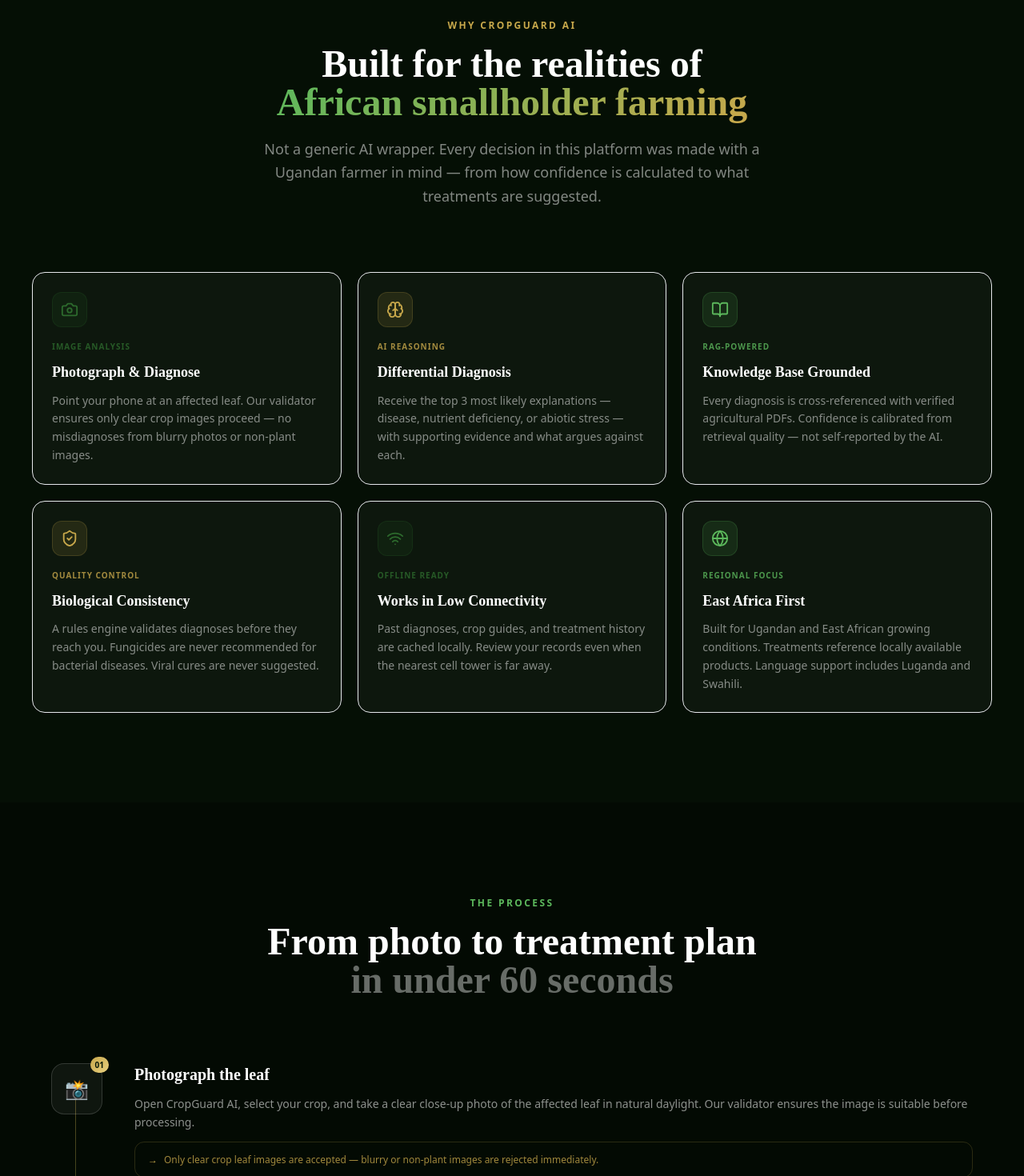
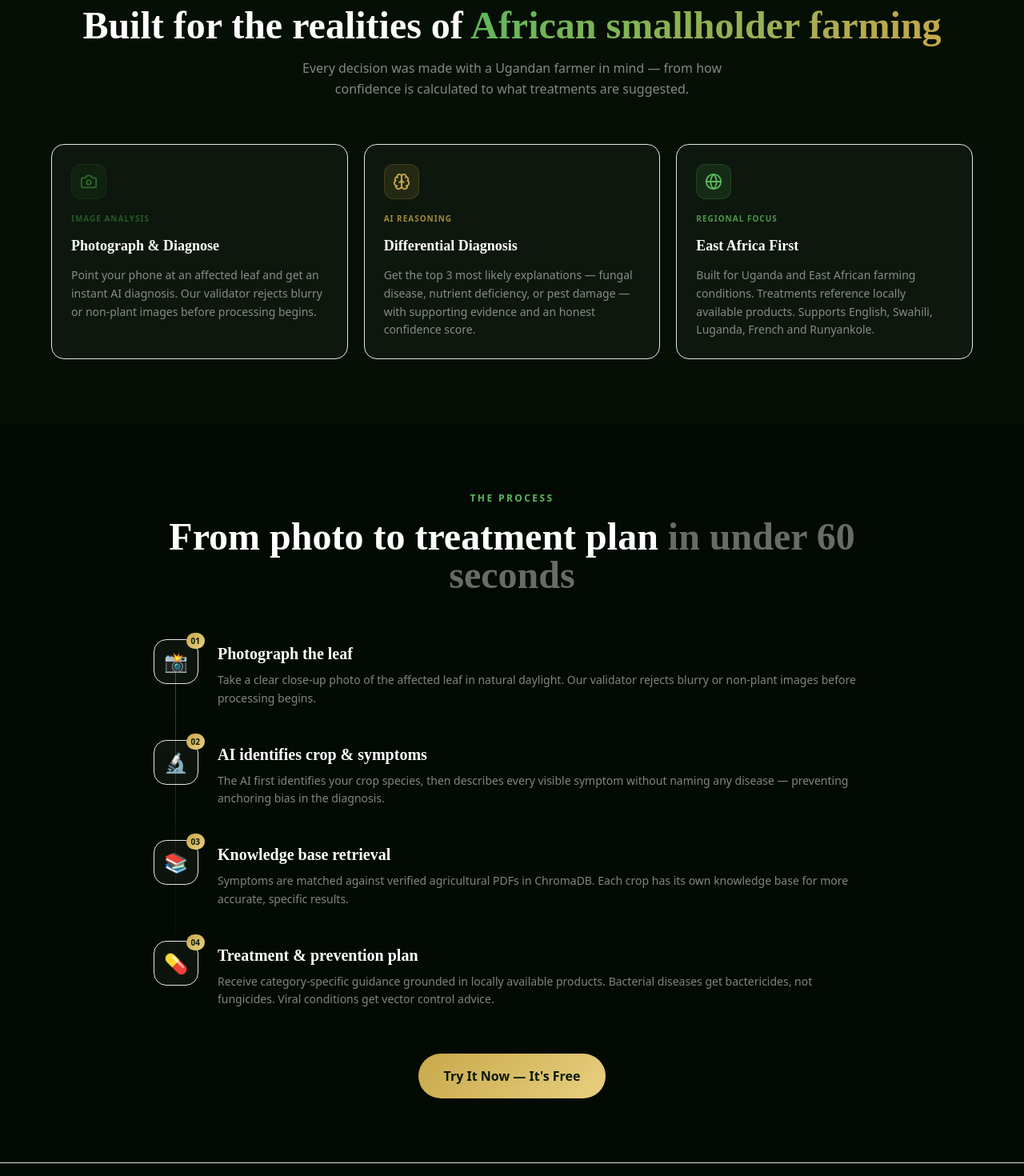
Before and after one commit to sindrella-45/Cropguard, a Next.js app in the folder frontend/: page / in a window 1280 px wide. Shown: the part 1330-2800 px from the top of the page at 80% size. Built offline with nearby package versions, Linux system fonts and the light colour scheme.

Commit message:
Clean up landing page — remove testimonials, tighten spacing

```diff
--- a/frontend/src/app/page.tsx
+++ b/frontend/src/app/page.tsx
@@ -1,10 +1,9 @@
-// src/app/page.tsx — replace your current page.tsx
+// src/app/page.tsx
 import { PublicNav }       from "@/components/home/PublicNav";
 import { HeroSection }     from "@/components/home/HeroSection";
 import { StatsStrip }      from "@/components/home/StatsStrip";
 import { FeaturesSection } from "@/components/home/FeaturesSection";
 import { HowItWorks }      from "@/components/home/HowItWorks";
-import { Testimonials }    from "@/components/home/Testimonials";
 import { Footer }          from "@/components/home/Footer";
 
 export default function HomePage() {
@@ -15,7 +14,6 @@
       <StatsStrip />
       <FeaturesSection />
       <HowItWorks />
-      <Testimonials />
       <Footer />
     </main>
   );
--- a/frontend/src/components/home/FeaturesSection.tsx
+++ b/frontend/src/components/home/FeaturesSection.tsx
@@ -1,17 +1,14 @@
 "use client";
-import { motion } from "framer-motion";
-import { useInView } from "framer-motion";
+import { motion, useInView } from "framer-motion";
 import { useRef } from "react";
-import {
-  Camera, Brain, BookOpen, Wifi, Globe, ShieldCheck
-} from "lucide-react";
+import { Camera, Brain, Globe } from "lucide-react";
 
 const features = [
   {
     icon: <Camera size={22} />,
     title: "Photograph & Diagnose",
     description:
-      "Point your phone at an affected leaf. Our validator ensures only clear crop images proceed — no misdiagnoses from blurry photos or non-plant images.",
+      "Point your phone at an affected leaf and get an instant AI diagnosis. Our validator rejects blurry or non-plant images before processing begins.",
     tag: "Image Analysis",
     color: "#2D6A2D",
   },
@@ -19,39 +16,15 @@
     icon: <Brain size={22} />,
     title: "Differential Diagnosis",
     description:
-      "Receive the top 3 most likely explanations — disease, nutrient deficiency, or abiotic stress — with supporting evidence and what argues against each.",
+      "Get the top 3 most likely explanations — fungal disease, nutrient deficiency, or pest damage — with supporting evidence and an honest confidence score.",
     tag: "AI Reasoning",
     color: "#C8A84B",
-  },
-  {
-    icon: <BookOpen size={22} />,
-    title: "Knowledge Base Grounded",
-    description:
-      "Every diagnosis is cross-referenced with verified agricultural PDFs. Confidence is calibrated from retrieval quality — not self-reported by the AI.",
-    tag: "RAG-Powered",
-    color: "#5CB85C",
-  },
-  {
-    icon: <ShieldCheck size={22} />,
-    title: "Biological Consistency",
-    description:
-      "A rules engine validates diagnoses before they reach you. Fungicides are never recommended for bacterial diseases. Viral cures are never suggested.",
-    tag: "Quality Control",
-    color: "#C8A84B",
-  },
-  {
-    icon: <Wifi size={22} />,
-    title: "Works in Low Connectivity",
-    description:
-      "Past diagnoses, crop guides, and treatment history are cached locally. Review your records even when the nearest cell tower is far away.",
-    tag: "Offline Ready",
-    color: "#2D6A2D",
   },
   {
     icon: <Globe size={22} />,
     title: "East Africa First",
     description:
-      "Built for Ugandan and East African growing conditions. Treatments reference locally available products. Language support includes Luganda and Swahili.",
+      "Built for Uganda and East African farming conditions. Treatments reference locally available products. Supports English, Swahili, Luganda, French and Runyankole.",
     tag: "Regional Focus",
     color: "#5CB85C",
   },
@@ -59,72 +32,75 @@
 
 export function FeaturesSection() {
   const ref = useRef(null);
-  const inView = useInView(ref, { once: true, margin: "-100px" });
+  const inView = useInView(ref, { once: true, margin: "-80px" });
 
   return (
-    <section id="features" className="bg-[#050f05] py-28 px-6 md:px-10">
-      <div className="max-w-7xl mx-auto">
+    <section id="features" className="bg-[#050f05] py-20 px-6 md:px-10">
+      <div className="max-w-6xl mx-auto">
         {/* Header */}
         <motion.div
           ref={ref}
-          initial={{ opacity: 0, y: 30 }}
+          initial={{ opacity: 0, y: 24 }}
           animate={inView ? { opacity: 1, y: 0 } : {}}
           transition={{ duration: 0.7 }}
-          className="text-center mb-20"
+          className="text-center mb-14"
         >
           <span className="inline-block text-[#C8A84B] text-xs font-semibold tracking-[0.2em] uppercase mb-4">
             Why CropGuard AI
           </span>
-          <h2 className="text-4xl md:text-5xl font-bold text-white mb-5 leading-tight"
-            style={{ fontFamily: "'Fraunces', serif" }}>
-            Built for the realities of<br />
-            <span className="text-transparent bg-clip-text"
-              style={{ backgroundImage: "linear-gradient(135deg, #5CB85C, #C8A84B)" }}>
+          <h2
+            className="text-4xl md:text-5xl font-bold text-white mb-4 leading-tight"
+            style={{ fontFamily: "'Fraunces', serif" }}
+          >
+            Built for the realities of{" "}
+            <span
+              className="text-transparent bg-clip-text"
+              style={{ backgroundImage: "linear-gradient(135deg, #5CB85C, #C8A84B)" }}
+            >
               African smallholder farming
             </span>
           </h2>
-          <p className="text-white/50 text-lg max-w-2xl mx-auto leading-relaxed">
-            Not a generic AI wrapper. Every decision in this platform was made
-            with a Ugandan farmer in mind — from how confidence is calculated
-            to what treatments are suggested.
+          <p className="text-white/50 text-base max-w-xl mx-auto leading-relaxed">
+            Every decision was made with a Ugandan farmer in mind — from how
+            confidence is calculated to what treatments are suggested.
           </p>
         </motion.div>
 
-        {/* Feature grid */}
-        <div className="grid grid-cols-1 md:grid-cols-2 lg:grid-cols-3 gap-5">
+        {/* 3 feature cards */}
+        <div className="grid grid-cols-1 md:grid-cols-3 gap-5">
           {features.map(({ icon, title, description, tag, color }, i) => (
             <motion.div
               key={title}
-              initial={{ opacity: 0, y: 40 }}
+              initial={{ opacity: 0, y: 32 }}
               animate={inView ? { opacity: 1, y: 0 } : {}}
-              transition={{ duration: 0.6, delay: i * 0.08 }}
-              className="group relative rounded-2xl p-6 border border-white/8 hover:border-white/20 transition-all duration-300 hover:bg-white/3 cursor-default"
+              transition={{ duration: 0.6, delay: i * 0.1 }}
+              className="group relative rounded-2xl p-6 border border-white/8 hover:border-white/20 transition-all duration-300"
               style={{ background: "rgba(255,255,255,0.03)" }}
             >
-              {/* Icon */}
               <div
-                className="w-11 h-11 rounded-xl flex items-center justify-center mb-4 transition-transform duration-300 group-hover:scale-110"
+                className="w-11 h-11 rounded-xl flex items-center justify-center mb-4 group-hover:scale-110 transition-transform duration-300"
                 style={{ background: `${color}20`, color, border: `1px solid ${color}30` }}
               >
                 {icon}
               </div>
-
-              {/* Tag */}
-              <span className="text-[10px] font-bold tracking-widest uppercase mb-3 block"
-                style={{ color: `${color}cc` }}>
+              <span
+                className="text-[10px] font-bold tracking-widest uppercase mb-3 block"
+                style={{ color: `${color}cc` }}
+              >
                 {tag}
               </span>
-
-              <h3 className="text-white font-bold text-lg mb-3 leading-snug"
-                style={{ fontFamily: "'Fraunces', serif" }}>
+              <h3
+                className="text-white font-bold text-lg mb-3"
+                style={{ fontFamily: "'Fraunces', serif" }}
+              >
                 {title}
               </h3>
               <p className="text-white/50 text-sm leading-relaxed">{description}</p>
-
-              {/* Hover glow */}
               <div
                 className="absolute inset-0 rounded-2xl opacity-0 group-hover:opacity-100 transition-opacity duration-500 pointer-events-none"
-                style={{ background: `radial-gradient(ellipse at 30% 30%, ${color}08 0%, transparent 70%)` }}
+                style={{
+                  background: `radial-gradient(ellipse at 30% 30%, ${color}08 0%, transparent 70%)`,
+                }}
               />
             </motion.div>
           ))}
--- a/frontend/src/components/home/HowItWorks.tsx
+++ b/frontend/src/components/home/HowItWorks.tsx
@@ -1,48 +1,36 @@
 "use client";
-import { motion } from "framer-motion";
-import { useInView } from "framer-motion";
+import { motion, useInView } from "framer-motion";
 import { useRef } from "react";
+import Link from "next/link";
 
 const steps = [
   {
     number: "01",
+    icon: "📸",
     title: "Photograph the leaf",
     description:
-      "Open CropGuard AI, select your crop, and take a clear close-up photo of the affected leaf in natural daylight. Our validator ensures the image is suitable before processing.",
-    note: "Only clear crop leaf images are accepted — blurry or non-plant images are rejected immediately.",
-    icon: "📸",
+      "Take a clear close-up photo of the affected leaf in natural daylight. Our validator rejects blurry or non-plant images before processing begins.",
   },
   {
     number: "02",
+    icon: "🔬",
     title: "AI identifies crop & symptoms",
     description:
-      "Two separate AI calls run in sequence: first identifying the exact crop species, then describing every visible symptom without naming any disease — preventing anchoring bias.",
-    note: "Crop identification runs before disease retrieval so the wrong knowledge base is never searched.",
-    icon: "🔬",
+      "The AI first identifies your crop species, then describes every visible symptom without naming any disease — preventing anchoring bias in the diagnosis.",
   },
   {
     number: "03",
+    icon: "📚",
     title: "Knowledge base retrieval",
     description:
-      "Symptom descriptions are matched against verified agricultural PDFs in ChromaDB. Coffee, tea, cocoa, cotton, and sunflower have dedicated knowledge bases. Nutrient and abiotic chunks are always included.",
-    note: "Confidence is calculated from retrieval match quality — not self-reported by the AI.",
-    icon: "📚",
+      "Symptoms are matched against verified agricultural PDFs in ChromaDB. Each crop has its own knowledge base for more accurate, specific results.",
   },
   {
     number: "04",
-    title: "Differential diagnosis",
-    description:
-      "The system returns the top 3 most likely explanations — disease, pest, nutrient deficiency, or environmental stress — with supporting evidence and what argues against each.",
-    note: "A consistency checker validates that treatments match the disease category before you see them.",
-    icon: "🧠",
-  },
-  {
-    number: "05",
+    icon: "💊",
     title: "Treatment & prevention plan",
     description:
-      "Receive category-specific treatment guidance. Bacterial diseases get bactericides, not fungicides. Viral conditions get vector control advice, not chemical cures. Nutrient issues get soil amendment guidance.",
-    note: "Treatments are grounded in locally available products and East African agricultural practice.",
-    icon: "💊",
+      "Receive category-specific guidance grounded in locally available products. Bacterial diseases get bactericides, not fungicides. Viral conditions get vector control advice.",
   },
 ];
 
@@ -51,68 +39,70 @@
   const inView = useInView(ref, { once: true, margin: "-80px" });
 
   return (
-    <section id="how-it-works" className="bg-[#030a03] py-28 px-6 md:px-10">
-      <div className="max-w-6xl mx-auto">
+    <section id="how-it-works" className="bg-[#030a03] py-20 px-6 md:px-10">
+      <div className="max-w-4xl mx-auto">
         {/* Header */}
         <motion.div
           ref={ref}
-          initial={{ opacity: 0, y: 30 }}
+          initial={{ opacity: 0, y: 24 }}
           animate={inView ? { opacity: 1, y: 0 } : {}}
           transition={{ duration: 0.7 }}
-          className="text-center mb-20"
+          className="text-center mb-14"
         >
           <span className="inline-block text-[#5CB85C] text-xs font-semibold tracking-[0.2em] uppercase mb-4">
             The Process
           </span>
-          <h2 className="text-4xl md:text-5xl font-bold text-white mb-5"
-            style={{ fontFamily: "'Fraunces', serif" }}>
-            From photo to treatment plan<br />
+          <h2
+            className="text-4xl md:text-5xl font-bold text-white mb-4"
+            style={{ fontFamily: "'Fraunces', serif" }}
+          >
+            From photo to treatment plan{" "}
             <span className="text-white/40">in under 60 seconds</span>
           </h2>
         </motion.div>
 
         {/* Steps */}
         <div className="relative">
-          {/* Vertical connector line */}
-          <div className="absolute left-[22px] md:left-[30px] top-8 bottom-8 w-px bg-gradient-to-b from-[#C8A84B]/40 via-[#2D6A2D]/40 to-transparent hidden md:block" />
+          {/* Vertical line */}
+          <div className="absolute left-[27px] top-10 bottom-10 w-px bg-gradient-to-b from-[#C8A84B]/40 via-[#2D6A2D]/30 to-transparent hidden md:block" />
 
-          <div className="flex flex-col gap-12">
-            {steps.map(({ number, title, description, note, icon }, i) => (
+          <div className="flex flex-col gap-10">
+            {steps.map(({ number, icon, title, description }, i) => (
               <motion.div
                 key={number}
-                initial={{ opacity: 0, x: -30 }}
+                initial={{ opacity: 0, x: -24 }}
                 animate={inView ? { opacity: 1, x: 0 } : {}}
-                transition={{ duration: 0.6, delay: i * 0.12 }}
-                className="flex gap-6 md:gap-10 items-start group"
+                transition={{ duration: 0.6, delay: i * 0.1 }}
+                className="flex gap-6 items-start group"
               >
-                {/* Number bubble */}
+                {/* Icon bubble */}
                 <div className="flex-shrink-0 relative">
                   <div
-                    className="w-12 h-12 md:w-16 md:h-16 rounded-2xl flex items-center justify-center border border-white/15 transition-all duration-300 group-hover:border-[#C8A84B]/40"
-                    style={{ background: "rgba(255,255,255,0.05)" }}
+                    className="w-14 h-14 rounded-2xl flex items-center justify-center border border-white/12 group-hover:border-[#C8A84B]/40 transition-all duration-300"
+                    style={{ background: "rgba(255,255,255,0.04)" }}
                   >
-                    <span className="text-xl md:text-2xl">{icon}</span>
+                    <span className="text-2xl">{icon}</span>
                   </div>
                   <span
                     className="absolute -top-2 -right-2 text-[10px] font-bold px-1.5 py-0.5 rounded-full"
-                    style={{ background: "linear-gradient(135deg, #C8A84B, #E8D080)", color: "#0a1a0a" }}
+                    style={{
+                      background: "linear-gradient(135deg, #C8A84B, #E8D080)",
+                      color: "#0a1a0a",
+                    }}
                   >
                     {number}
                   </span>
                 </div>
 
                 {/* Content */}
-                <div className="flex-1 pb-2">
-                  <h3 className="text-white font-bold text-xl mb-3" style={{ fontFamily: "'Fraunces', serif" }}>
+                <div className="flex-1 pt-1">
+                  <h3
+                    className="text-white font-bold text-xl mb-2"
+                    style={{ fontFamily: "'Fraunces', serif" }}
+                  >
                     {title}
                   </h3>
-                  <p className="text-white/55 text-sm leading-relaxed mb-3">
-                    {description}
-                  </p>
-                  <div className="flex items-start gap-2 bg-[#C8A84B]/8 border border-[#C8A84B]/20 rounded-xl px-4 py-3">
-                    <span className="text-[#C8A84B] text-xs mt-0.5">→</span>
-                    <p className="text-[#C8A84B]/80 text-xs leading-relaxed">{note}</p>
-                  </div>
+                  <p className="text-white/50 text-sm leading-relaxed">{description}</p>
                 </div>
               </motion.div>
             ))}
@@ -123,18 +113,17 @@
         <motion.div
           initial={{ opacity: 0, y: 20 }}
           animate={inView ? { opacity: 1, y: 0 } : {}}
-          transition={{ duration: 0.7, delay: 0.7 }}
-          className="text-center mt-20"
+          transition={{ duration: 0.7, delay: 0.5 }}
+          className="text-center mt-14"
         >
-          <a href="/auth/register" className="no-underline inline-block">
+          <Link href="/auth/register" className="no-underline inline-block">
             <button
               className="px-8 py-4 rounded-full font-semibold text-[#0a1a0a] text-base transition-all duration-300 hover:scale-105 hover:shadow-2xl hover:shadow-[#C8A84B]/20"
               style={{ background: "linear-gradient(135deg, #C8A84B, #E8D080)" }}
             >
-                  Try It Now — It&apos;s Free
-
+              Try It Now — It&apos;s Free
             </button>
-          </a>
+          </Link>
         </motion.div>
       </div>
     </section>
--- a/frontend/src/lib/api.ts
+++ b/frontend/src/lib/api.ts
@@ -5,7 +5,7 @@
 
 import { useAppStore } from "./store";
 
-const BASE_URL = process.env.NEXT_PUBLIC_API_URL || "http://localhost:8000";
+const BASE_URL = process.env.NEXT_PUBLIC_API_URL;
 
 // ── Helpers ──────────────────────────────────────────────────────────────────
 
```
Also changed, not shown: frontend/src/components/home/StatsStrip.tsx (+14 -15 lines).
